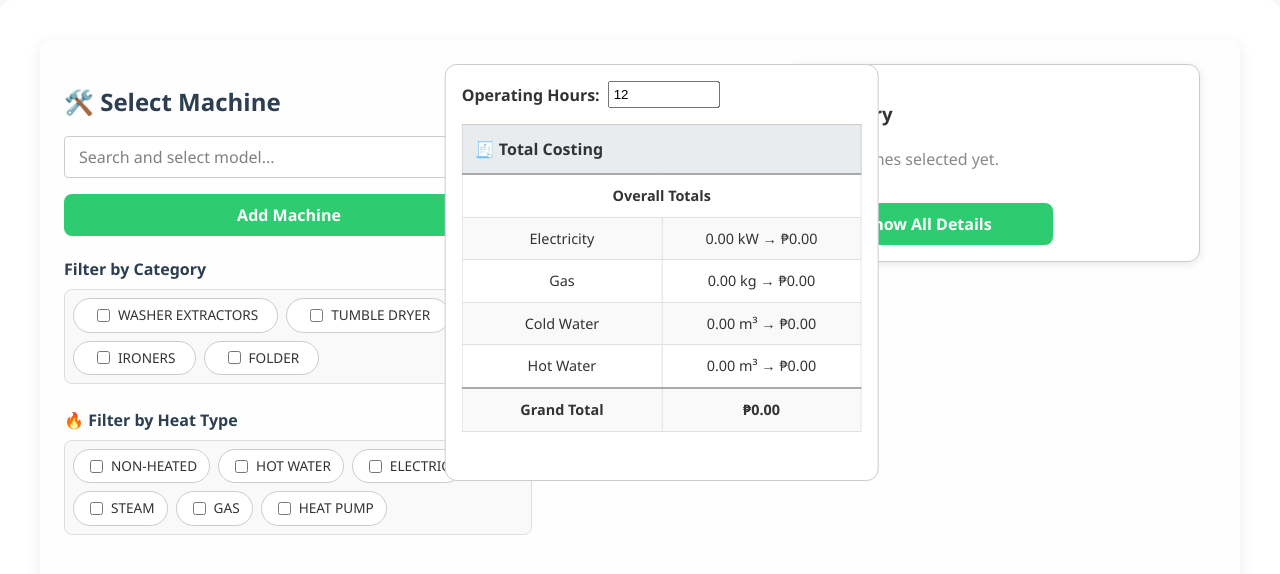
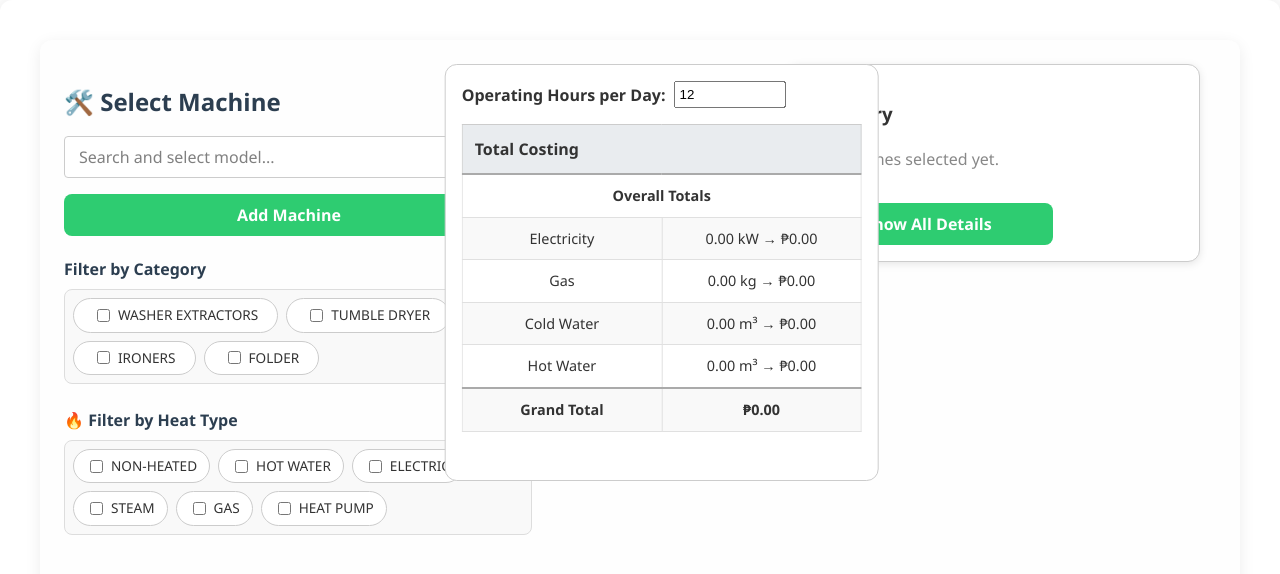
Before and after one commit to joshhh-dev/MEPtable, a React (Vite) app: page / in a window 1280 px wide. Shown: the top 574 px of the page. Built offline with nearby package versions, Linux system fonts and the light colour scheme.

Commit message:
Update the ui

```diff
--- a/src/components/summarySideBar.jsx
+++ b/src/components/summarySideBar.jsx
@@ -38,7 +38,7 @@ const SummarySidebar = ({ machines, calculateCostPerLoad }) => {
             minWidth: "130px",
           }}
         >
-          Operating Hours:
+          Operating Hours per Day:
         </label>
         <input
           type="number"
@@ -61,7 +61,7 @@ const SummarySidebar = ({ machines, calculateCostPerLoad }) => {
         <table className="custom-table" style={{ width: "100%", minWidth: "350px", fontSize: "0.9rem" }}>
           <thead>
             <tr>
-              <th colSpan="2" className="section-header">🧾 Total Costing</th>
+              <th colSpan="2" className="section-header">Total Costing</th>
             </tr>
           </thead>
           <tbody>
@@ -102,7 +102,7 @@ const SummarySidebar = ({ machines, calculateCostPerLoad }) => {
                 <React.Fragment key={`summary-${m.model}`}>
                   <tr>
                     <td colSpan="2" style={{ fontWeight: "bold", borderTop: "2px solid #aaa", paddingTop: "8px" }}>
-                      🧺 {m.model} (x{qty})
+                       {m.model} (x{qty})
                     </td>
                   </tr>
                   <tr><td>Electricity</td><td>{elecUsage.toFixed(2)} kW → ₱{elecCost.toFixed(2)}</td></tr>
```
